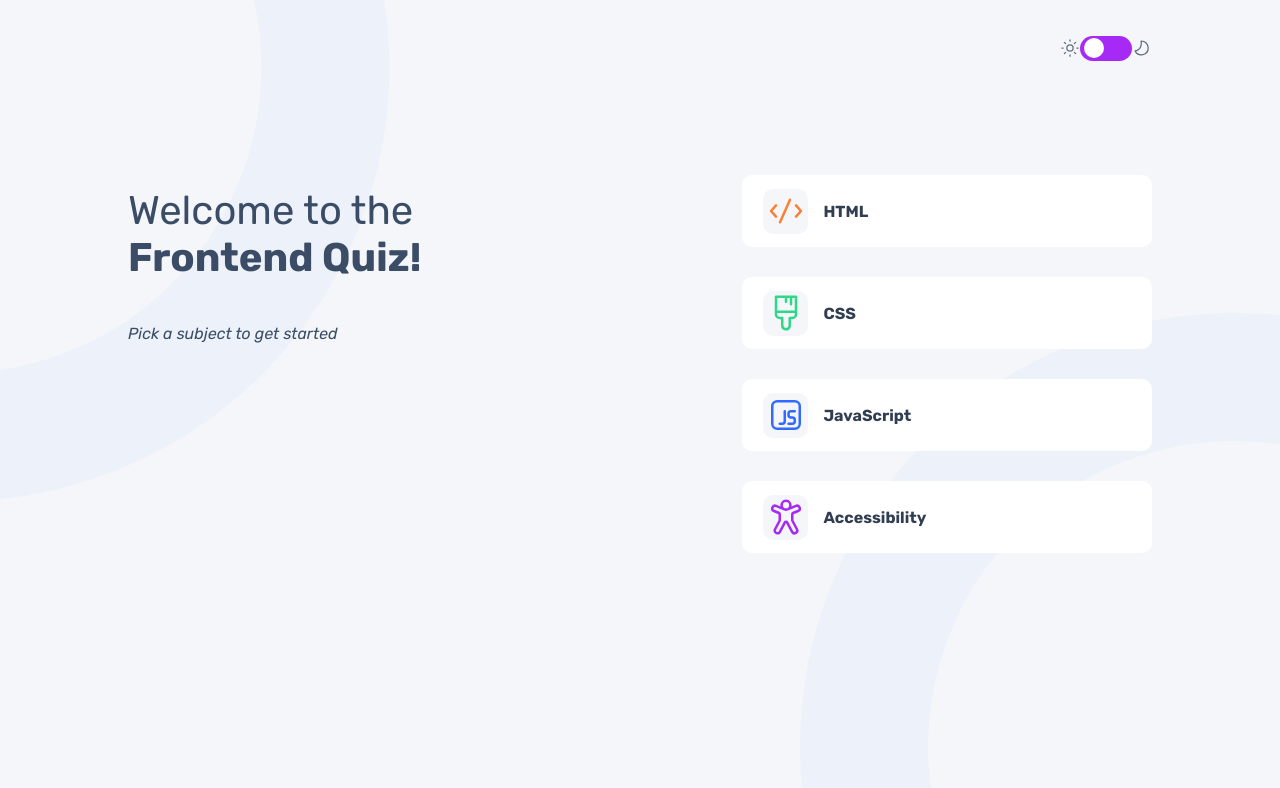
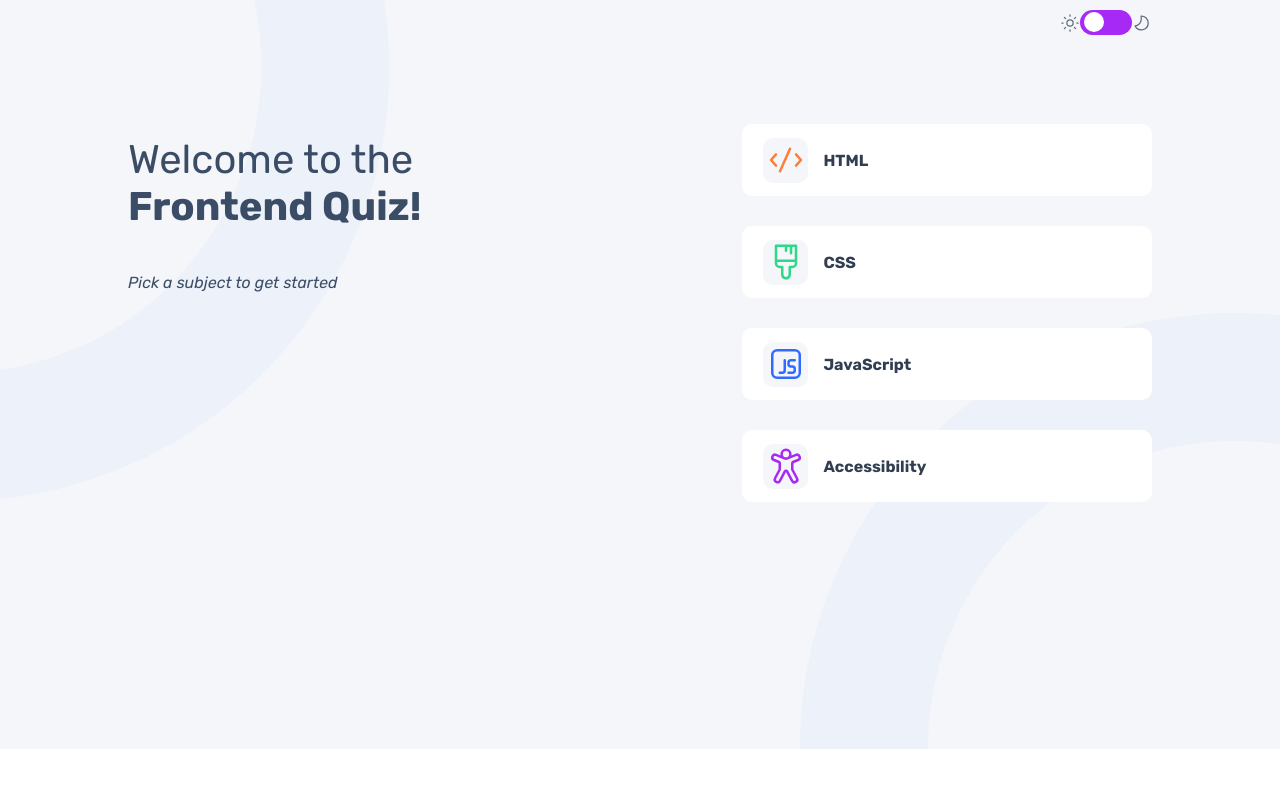
Before and after one commit to mkweeks/react-quiz, a React (Vite) app: page / in a window 1280 px wide. Shown: the top 788 px of the page. Built offline with nearby package versions, Linux system fonts and the light colour scheme.

Commit message:
height issue

```diff
--- a/src/index.css
+++ b/src/index.css
@@ -2,7 +2,7 @@
   background-image: url("/assets/pattern-background-desktop-light.svg");
   background-size: cover;
   background-color: #f4f6fa;
-  height: 100svh;
+  height: 100%;
   display: flex;
   flex-direction: column;
   align-items: center;
```
